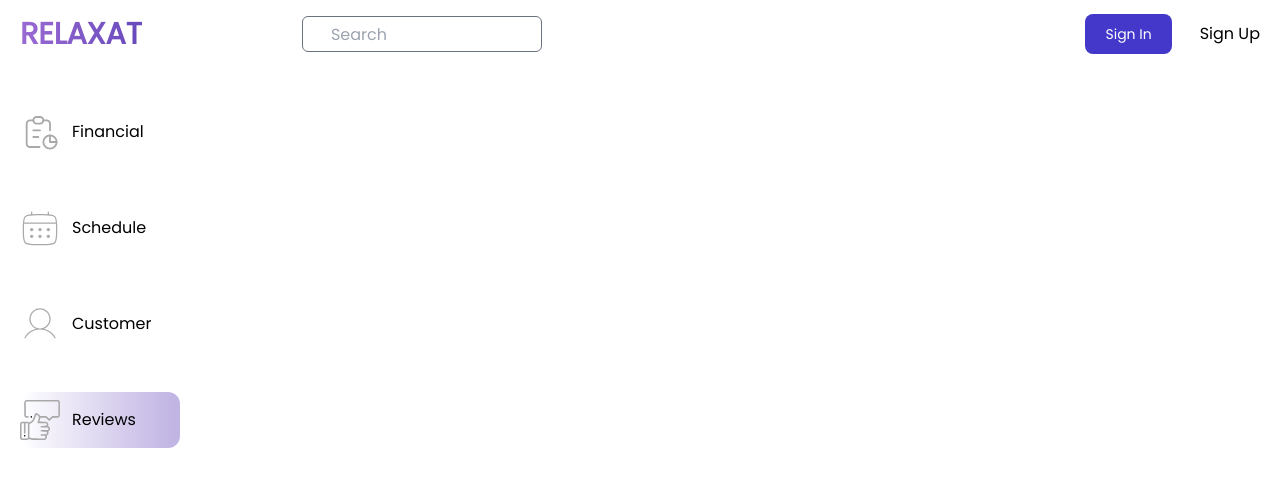
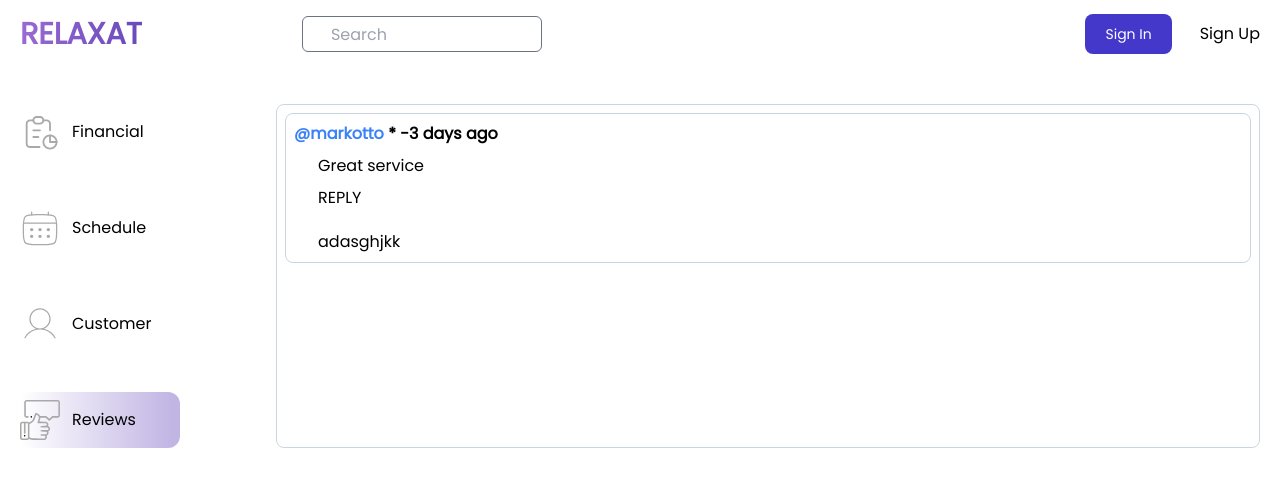
Before and after one commit to JanPoonthong/relaxat, a Next.js app: page /reviews in a window 1280 px wide. Shown: the top 486 px of the page. Built offline with nearby package versions, Linux system fonts and the light colour scheme.

Commit message:
feat: review

```diff
--- a/src/app/reviews/page.tsx
+++ b/src/app/reviews/page.tsx
@@ -1,12 +1,20 @@
 import NavBar from "../ui/home/nav-bar";
 import SideBar from "../ui/home/side-bar";
 
+import Review from "../ui/review/review";
+
 export default function Page() {
+    const commentDate: number =
+        new Date().valueOf() - new Date("2024-02-06").valueOf();
+
     return (
         <>
             <NavBar />
             <div className="flex gap-[6rem]">
                 <SideBar />
+                <div className="flex justify-between w-full pt-12 flex-wrap mr-5">
+                    <Review commentDate={commentDate} />
+                </div>
             </div>
         </>
     );
--- /dev/null
+++ b/src/app/ui/review/review.tsx
@@ -0,0 +1,108 @@
+"use client";
+import { useState } from "react";
+import Border from "../../ui/border/border";
+
+export default function Review({ commentDate }: { commentDate: number }) {
+    const differenceInDays = Math.round(commentDate / 86400000);
+    const [likeIconBool, setLikeIconBool] = useState(false);
+    const [thumbUpIconBool, setThumbUpIconBool] = useState(false);
+
+    const data = [
+        {
+            id: 1,
+            user: "markotto",
+            comment: "Great service",
+            rating: 4,
+            date: differenceInDays,
+            replie: [
+                {
+                    id: 1.1,
+                    user: "markotto",
+                    comment: "Great service",
+                    rating: 4,
+                    date: new Date(),
+                },
+            ],
+        },
+    ];
+
+    function thumbUp() {
+        if (thumbUpIconBool === false) {
+            setThumbUpIconBool(true);
+        } else {
+            setThumbUpIconBool(false);
+        }
+    }
+
+    function likeIcon() {
+        if (likeIconBool === false) {
+            setLikeIconBool(true);
+        } else {
+            setLikeIconBool(false);
+        }
+    }
+    return (
+        <Border style="p-2">
+            {data.map((each) => {
+                return (
+                    <Border key={each.id} style="p-2">
+                        <h3 className="font-bold text-blue-500">
+                            @{each.user}{" "}
+                            <span className="text-black">
+                                * {each.date} days ago
+                            </span>
+                        </h3>
+                        <div className="pl-6">
+                            <p className="pt-2 pb-2">{each.comment}</p>
+                            <div className="flex gap-4 items-center">
+                                <button>REPLY</button>
+                                <button onClick={() => thumbUp()}>
+                                    {thumbUpIconBool ? (
+                                        <i className="bi bi-hand-thumbs-up-fill"></i>
+                                    ) : (
+                                        <i className="bi bi-hand-thumbs-up"></i>
+                                    )}
+                                </button>
+                                <button onClick={() => likeIcon()}>
+                                    {likeIconBool ? (
+                                        <svg
+                                            xmlns="http://www.w3.org/2000/svg"
+                                            width="18"
+                                            height="18"
+                                            viewBox="0 0 18 18"
+                                            fill="none"
+                                        >
+                                            <g clipPath="url(#clip0_325_4221)">
+                                                <path
+                                                    d="M5.23422 2.30539C5.89802 2.19229 6.57874 2.22959 7.2262 2.41456C7.87366 2.59953 8.47135 2.92745 8.97522 3.37414L9.00297 3.39889L9.02847 3.37639C9.50937 2.95436 10.0747 2.63973 10.6869 2.4535C11.299 2.26726 11.9438 2.2137 12.5782 2.29639L12.7627 2.32339C13.5625 2.46147 14.31 2.81325 14.9261 3.34149C15.5422 3.86972 16.004 4.55475 16.2626 5.32401C16.5211 6.09328 16.5669 6.91816 16.3949 7.71129C16.2229 8.50442 15.8397 9.23629 15.2857 9.82939L15.1507 9.96814L15.1147 9.99889L9.52722 15.5331C9.39828 15.6608 9.22745 15.7373 9.04639 15.7486C8.86532 15.7599 8.68629 15.7052 8.54247 15.5946L8.47197 15.5331L2.85222 9.96664C2.25689 9.38738 1.8335 8.65465 1.62894 7.84959C1.42439 7.04453 1.44665 6.19856 1.69326 5.40537C1.93988 4.61219 2.40122 3.90274 3.02619 3.35559C3.65117 2.80845 4.41539 2.44496 5.23422 2.30539Z"
+                                                    fill="#CC0000"
+                                                />
+                                            </g>
+                                            <defs>
+                                                <clipPath id="clip0_325_4221">
+                                                    <rect
+                                                        width="18"
+                                                        height="18"
+                                                        fill="white"
+                                                    />
+                                                </clipPath>
+                                            </defs>
+                                        </svg>
+                                    ) : (
+                                        <i className="bi bi-heart"></i>
+                                    )}
+                                </button>
+                                <button>
+                                    <i className="bi bi-three-dots-vertical"></i>
+                                </button>
+                            </div>
+                        </div>
+                        <div className="pl-6 pt-5">
+                            <p>adasghjkk</p>
+                        </div>
+                    </Border>
+                );
+            })}
+        </Border>
+    );
+}
```
